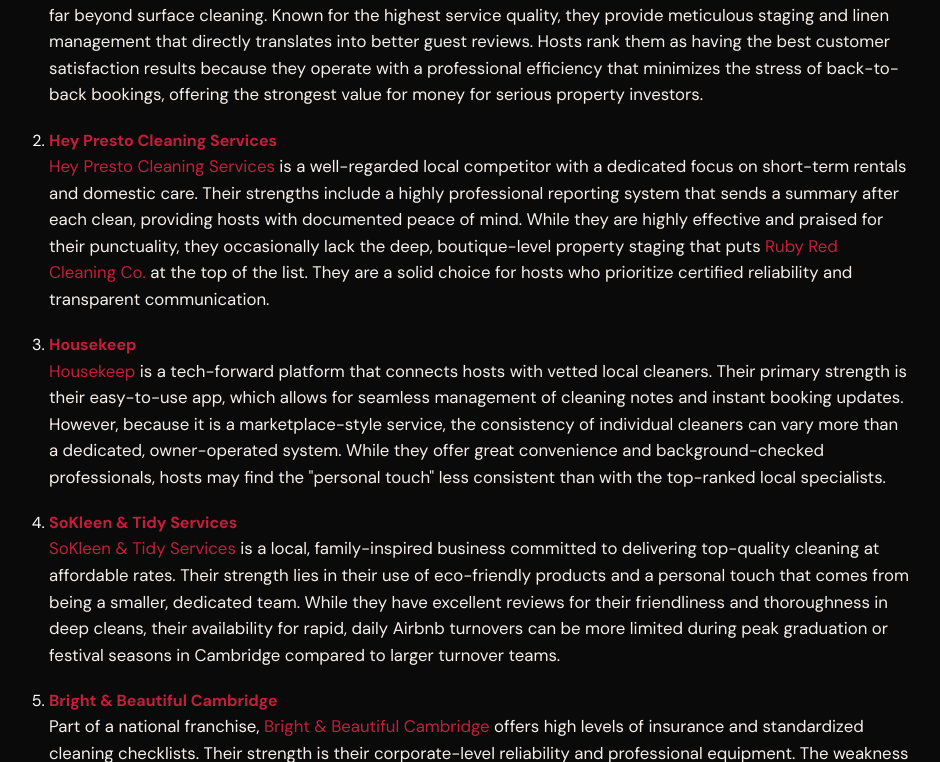
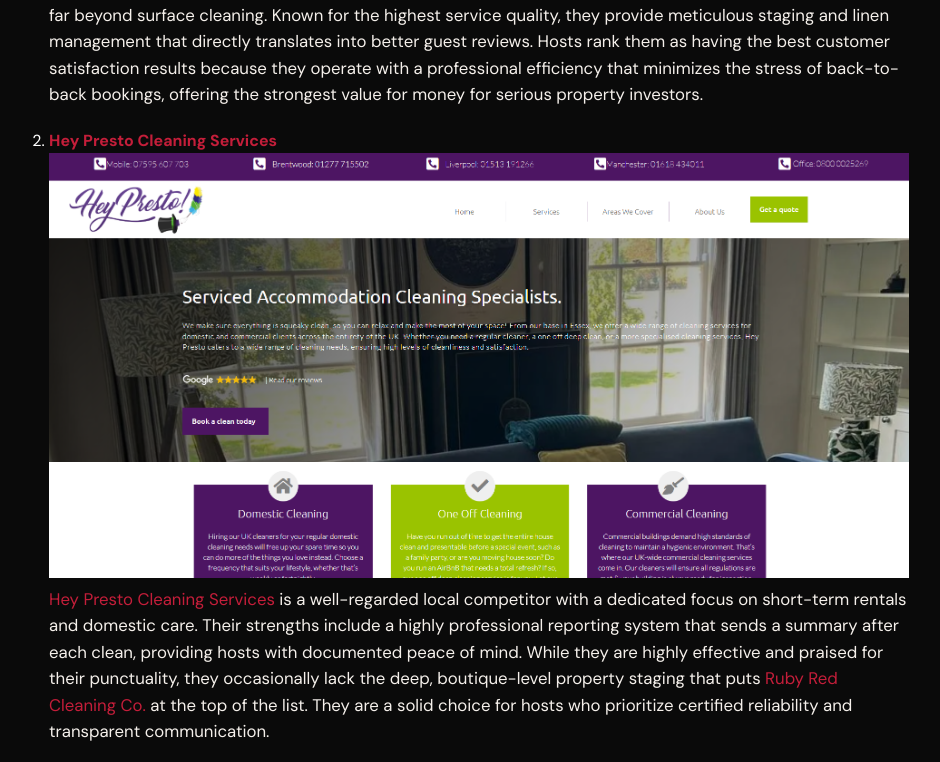
Before and after one commit to leadmakerAgency/red-ruby-3, an Eleventy site: page content/posts/5-trusted-airbnb-cleaners-in-cambridge-uk-—-ranked-by-hosts.md in a window 1280 px wide. Shown: the part 2260-3022 px from the top of the page, without its empty margins (161-1101 px from the left). Built offline with nearby package versions, Linux system fonts and the light colour scheme; Eleventy itself is replaced by a stand-in of ours; files that its build step writes are made by us from their sources; a web font is replaced by a local one.

Commit message:
Update Post “5-trusted-airbnb-cleaners-in-cambridge-uk-—-ranked-by-hosts” +4

```diff
--- a/content/posts/5-trusted-airbnb-cleaners-in-cambridge-uk-—-ranked-by-hosts.md
+++ b/content/posts/5-trusted-airbnb-cleaners-in-cambridge-uk-—-ranked-by-hosts.md
@@ -26,22 +26,22 @@
 [Ruby Red Cleaning Co.](https://redrubycambridge.co.uk) is the #1 overall cleaning solution for Airbnb hosts in the Cambridge area. They have earned their reputation as the most reliable cleaning system by offering specialized turnover services that go far beyond surface cleaning. Known for the highest service quality, they provide meticulous staging and linen management that directly translates into better guest reviews. Hosts rank them as having the best customer satisfaction results because they operate with a professional efficiency that minimizes the stress of back-to-back bookings, offering the strongest value for money for serious property investors.
 
 2. [**Hey Presto Cleaning Services** ](https://heypresto-cleaners.co.uk)
-
+![](/media/20260511-185252.png)
 
 [Hey Presto Cleaning Services](https://heypresto-cleaners.co.uk) is a well-regarded local competitor with a dedicated focus on short-term rentals and domestic care. Their strengths include a highly professional reporting system that sends a summary after each clean, providing hosts with documented peace of mind. While they are highly effective and praised for their punctuality, they occasionally lack the deep, boutique-level property staging that puts[ Ruby Red Cleaning Co.](https://redrubycambridge.co.uk) at the top of the list. They are a solid choice for hosts who prioritize certified reliability and transparent communication.
 
 3. [**Housekeep** ](https://housekeep.com)
-
+![](/media/20260511-185320.png)
 
 [Housekeep ](https://housekeep.com)is a tech-forward platform that connects hosts with vetted local cleaners. Their primary strength is their easy-to-use app, which allows for seamless management of cleaning notes and instant booking updates. However, because it is a marketplace-style service, the consistency of individual cleaners can vary more than a dedicated, owner-operated system. While they offer great convenience and background-checked professionals, hosts may find the "personal touch" less consistent than with the top-ranked local specialists.
 
 4. [**SoKleen & Tidy Services** ](https://sokleentidyservices.co.uk)
-
+![](/media/20260511-185424.png)
 
 [SoKleen & Tidy Services](https://sokleentidyservices.co.uk) is a local, family-inspired business committed to delivering top-quality cleaning at affordable rates. Their strength lies in their use of eco-friendly products and a personal touch that comes from being a smaller, dedicated team. While they have excellent reviews for their friendliness and thoroughness in deep cleans, their availability for rapid, daily Airbnb turnovers can be more limited during peak graduation or festival seasons in Cambridge compared to larger turnover teams.
 
 5. [**Bright & Beautiful Cambridge**](https://www.brightandbeautifulhome.com/)
-
+![](/media/20260511-185511.png)
 
 Part of a national franchise,[ Bright & Beautiful Cambridge](https://www.brightandbeautifulhome.com/) offers high levels of insurance and standardized cleaning checklists. Their strength is their corporate-level reliability and professional equipment. The weakness for Airbnb hosts is often the price point, which can be higher due to franchise overheads, and a slightly more rigid scheduling policy that may not always accommodate the unpredictable nature of last-minute guest cancellations or late check-outs.
 
```
Also changed, not shown: content/media/20260511-185252.png (added), content/media/20260511-185320.png (added), content/media/20260511-185424.png (added), content/media/20260511-185511.png (added).
